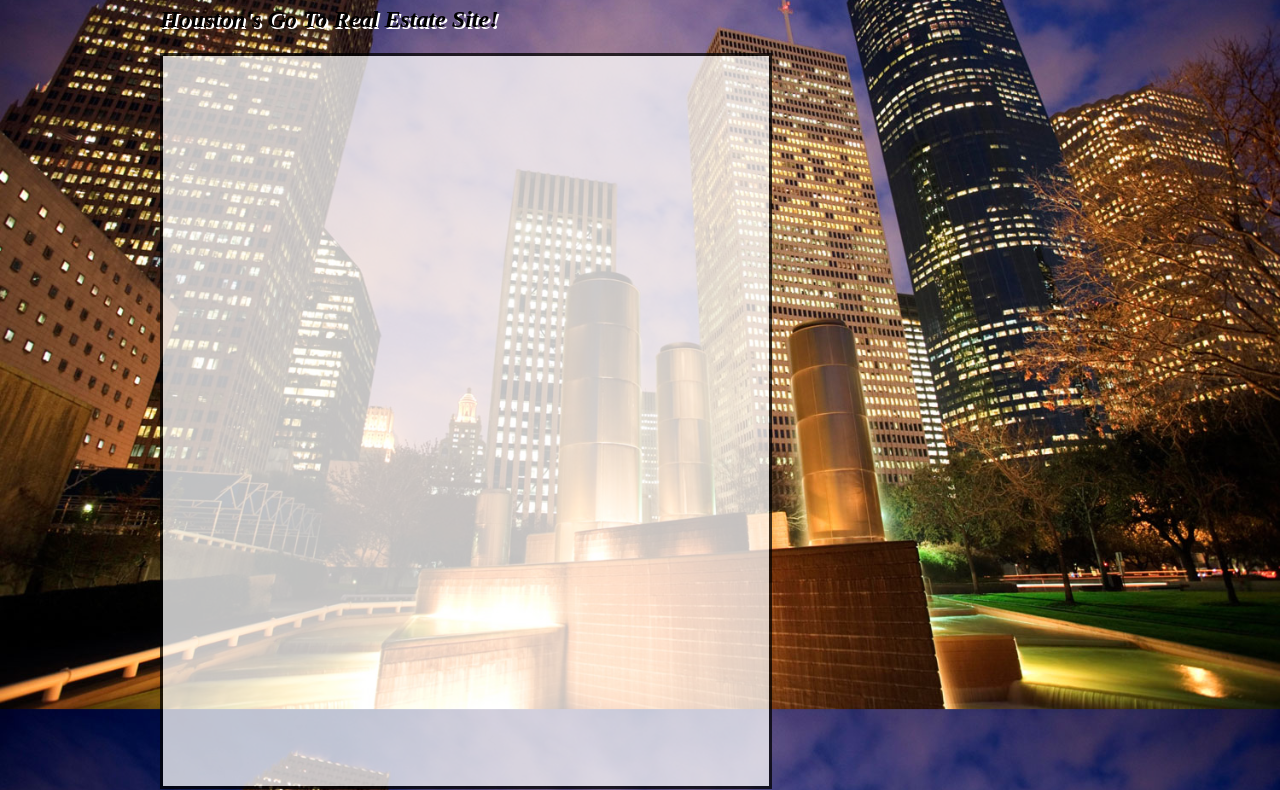
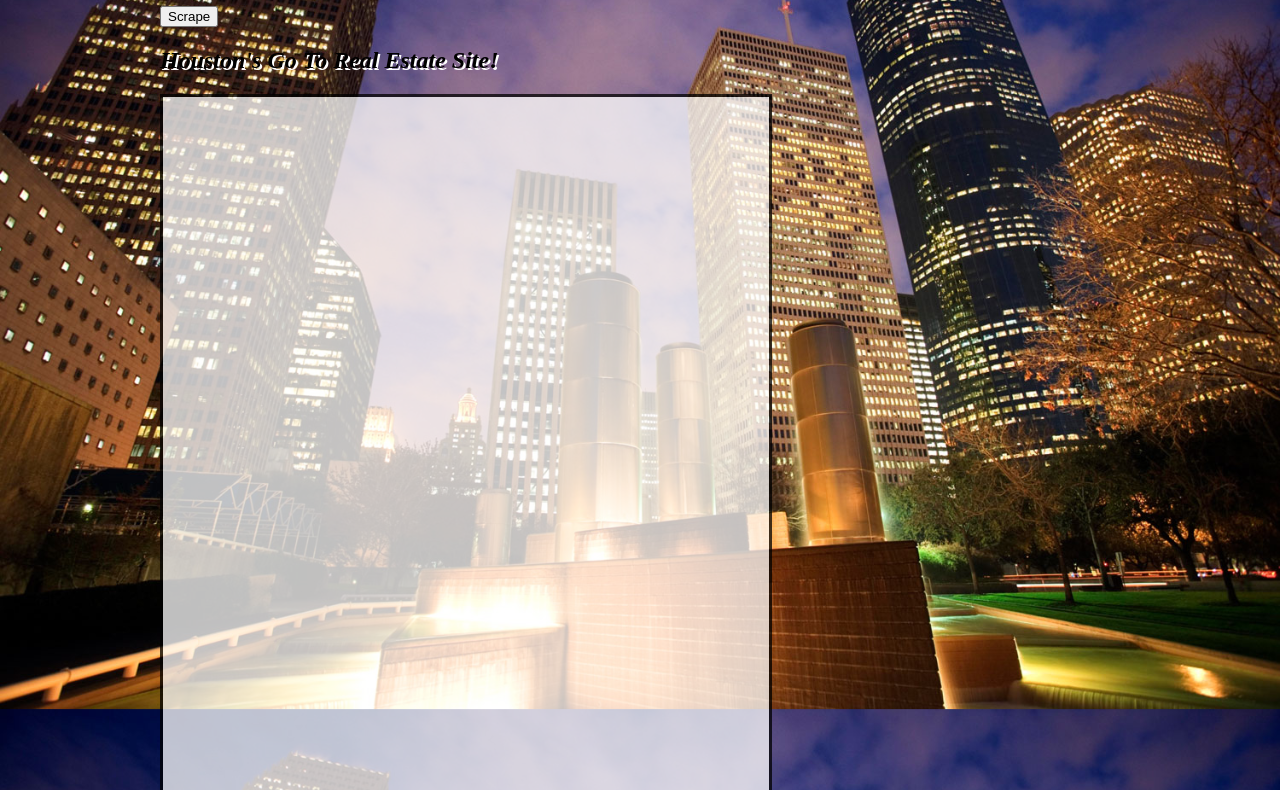
Before and after one commit to rmesser87/mongeese18, a website: page public/index.html in a window 1280 px wide. Shown: the part 145-935 px from the top of the page. Drawn offline with nearby package versions, Linux system fonts and the light colour scheme; no server answers.

Commit message:
moving on

```diff
--- a/public/index.html
+++ b/public/index.html
@@ -58,7 +58,9 @@
   <body>
     <div id="wrapper">
       <h1>Swamplot Mongo Web Scraper</h1>
+      <button type="submit" class="scrape-button" id="submit-info">Scrape</button>
       <h2><i>Houston's Go To Real Estate Site!</i></h2>
+
       <div id="articles"></div>
       <div id="notes"></div>
     </div>
```
Also changed, not shown: public/app.js (+40 -5 lines).
